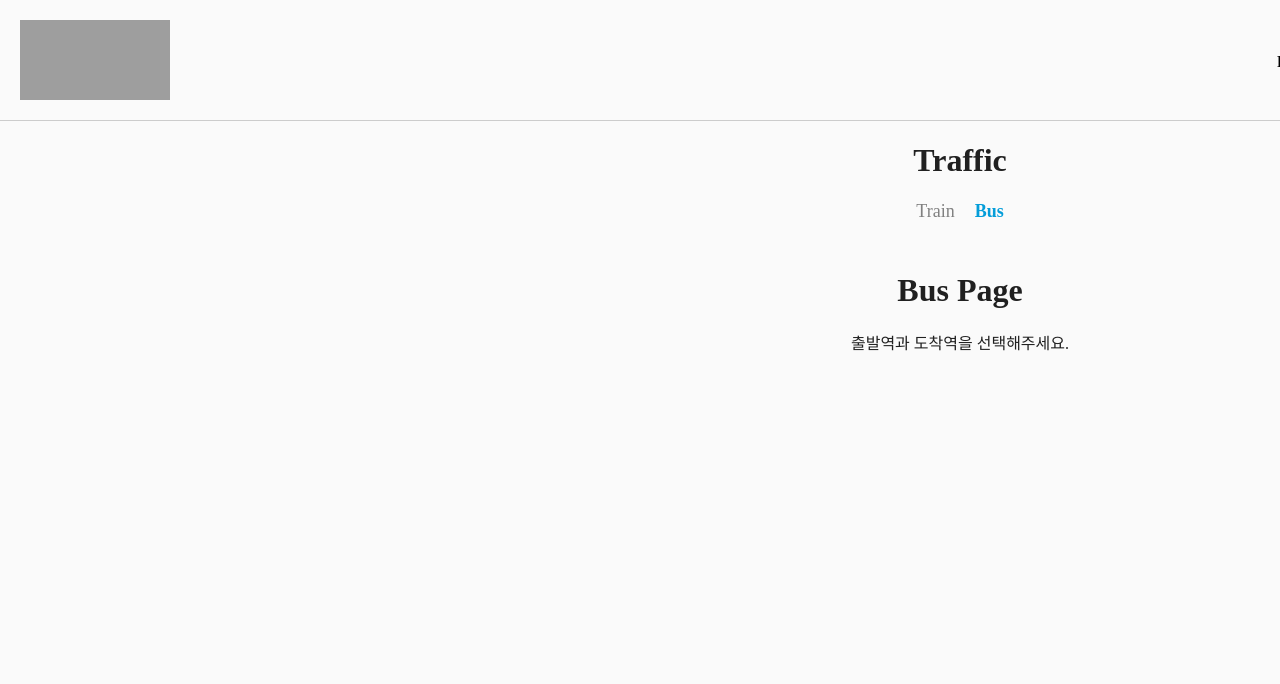
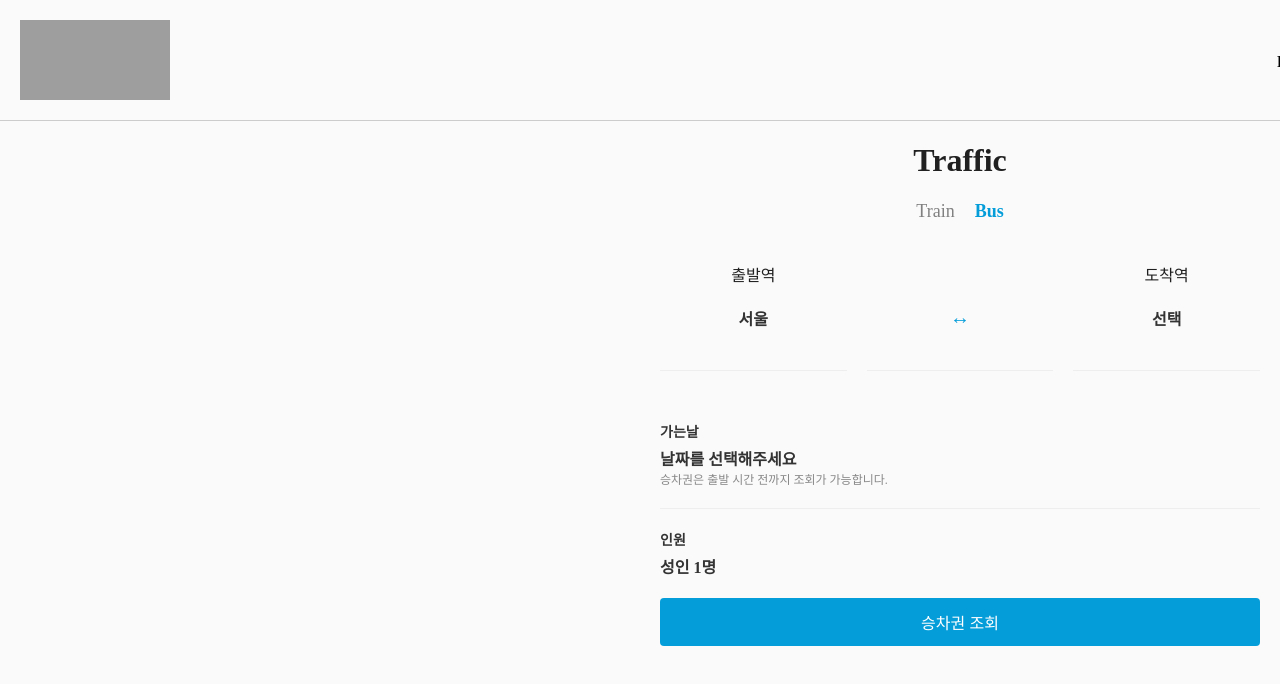
Before and after one commit to gyong-han/WorkStay, a React (Create React App) app in the folder appfinal/: page /traffic/bus in a window 1280 px wide. Shown: the top 684 px of the page. Built offline with nearby package versions, Linux system fonts and the light colour scheme; grey boxes are pictures that could not be loaded; a web font is replaced by a local one.

Commit message:
250127 : design - 버스 페이지 구현 - 기차 페이지 구현 - 버스 출발지 도착지 스왑 함수 구현

```diff
--- /dev/null
+++ b/appfinal/src/components/TrainCalendar.jsx
@@ -0,0 +1,46 @@
+import React, { useEffect, useState } from "react";
+import DatePicker from "react-datepicker";
+import ko from "date-fns/locale/ko";
+import "react-datepicker/dist/react-datepicker.css";
+import Form from "react-bootstrap/Form";
+import { format } from "date-fns";
+
+const TrainCalendar = () => {
+  const [dateRange, setDateRange] = useState([null, null]);
+  const [startDate, endDate] = dateRange;
+  useEffect(() => {
+    if (dateRange[0] !== null && dateRange[1] !== null) {
+      const dateDate = dateRange.map((date) => format(date, "yyyyMMdd"));
+      console.log(dateDate);
+    }
+  }, [dateRange]);
+  return (
+    <DatePicker
+      locale={ko}
+      selectsRange={false}
+      startDate={startDate}
+      minDate={new Date()}
+      endDate={endDate}
+      onChange={(update) => {
+        setDateRange(update);
+      }}
+      monthsShown={2}
+      withPortal
+      customInput={
+        <Form.Control
+          as="button"
+          style={{
+            width: "166px",
+            height: "50px",
+            border: "none",
+            backgroundColor: "white",
+          }}
+        >
+          날짜를 선택해주세요
+        </Form.Control>
+      }
+    />
+  );
+};
+
+export default TrainCalendar;
--- a/appfinal/src/pages/Bus.jsx
+++ b/appfinal/src/pages/Bus.jsx
@@ -2,17 +2,130 @@ import React from "react";
 import styled from "styled-components";
 
 const Container = styled.div`
+  max-width: 600px;
+  margin: 0 auto;
+  padding: 20px;
+  border-radius: 8px;
   text-align: center;
-  margin-top: 50px;
 `;
 
-const BusPage = () => {
+const FormRow = styled.div`
+  display: grid;
+  grid-template-columns: 1fr 1fr 1fr;
+  grid-template-rows: 1fr 1fr;
+  align-items: center;
+  gap: 20px;
+  margin-bottom: 30px;
+
+  .station {
+    display: flex;
+    flex-direction: column;
+    text-align: center;
+
+    span {
+      font-size: 16px;
+      font-weight: bold;
+      color: #333;
+    }
+  }
+
+  .swap {
+    font-size: 20px;
+    cursor: pointer;
+    color: #049dd9;
+  }
+
+  hr {
+    border: none;
+    border-top: 1px solid #eee;
+    margin: 20px 0;
+  }
+`;
+
+const InfoSection = styled.div`
+  margin-bottom: 20px;
+  text-align: left;
+
+  .info-row {
+    margin-bottom: 20px;
+
+    label {
+      display: block;
+      font-size: 14px;
+      font-weight: bold;
+      color: #333;
+      margin-bottom: 5px;
+    }
+
+    .main-text {
+      font-size: 16px;
+      font-weight: bold;
+      color: #333;
+    }
+
+    .sub-text {
+      font-size: 12px;
+      color: #888;
+    }
+  }
+
+  hr {
+    border: none;
+    border-top: 1px solid #eee;
+    margin: 20px 0;
+  }
+`;
+
+const SubmitButton = styled.button`
+  width: 100%;
+  padding: 12px;
+  font-size: 16px;
+  color: #ffffff;
+  background-color: #049dd9;
+  border: none;
+  border-radius: 4px;
+  cursor: pointer;
+`;
+
+const TrafficForm = () => {
   return (
     <Container>
-      <h1>Bus Page</h1>
-      <p>출발역과 도착역을 선택해주세요.</p>
+      <FormRow>
+        <div>출발역</div>
+        <div></div>
+        <div>도착역</div>
+        <div className="station">
+          <span>서울</span>
+        </div>
+        <div className="swap">↔</div>
+        <div className="station">
+          <span>선택</span>
+        </div>
+        <hr />
+        <hr />
+        <hr />
+      </FormRow>
+
+      <InfoSection>
+        <div className="info-row">
+          <label>가는날</label>
+          <div className="main-text">날짜를 선택해주세요</div>
+          <div className="sub-text">
+            승차권은 출발 시간 전까지 조회가 가능합니다.
+          </div>
+        </div>
+
+        <hr />
+
+        <div className="info-row">
+          <label>인원</label>
+          <div className="main-text">성인 1명</div>
+        </div>
+      </InfoSection>
+
+      <SubmitButton>승차권 조회</SubmitButton>
     </Container>
   );
 };
 
-export default BusPage;
+export default TrafficForm;
--- a/appfinal/src/pages/Train.jsx
+++ b/appfinal/src/pages/Train.jsx
@@ -1,5 +1,6 @@
-import React from "react";
+import React, { useState } from "react";
 import styled from "styled-components";
+import TrainCalendar from "../components/TrainCalendar";
 
 const Container = styled.div`
   max-width: 600px;
@@ -12,6 +13,7 @@ const Container = styled.div`
 const FormRow = styled.div`
   display: grid;
   grid-template-columns: 1fr 1fr 1fr;
+  grid-template-rows: 1fr 1fr;
   align-items: center;
   gap: 20px;
   margin-bottom: 30px;
@@ -32,6 +34,12 @@ const FormRow = styled.div`
     font-size: 20px;
     cursor: pointer;
     color: #049dd9;
+  }
+
+  hr {
+    border: none;
+    border-top: 1px solid #eee;
+    margin: 20px 0;
   }
 `;
 
@@ -81,24 +89,41 @@ const SubmitButton = styled.button`
 `;
 
 const TrafficForm = () => {
+  const [a, setA] = useState("서울");
+  const [b, setB] = useState("선택");
+
+  const SwapStation = () => {
+    const temp = a;
+    setA(b);
+    setB(temp);
+  };
+
   return (
     <Container>
       <FormRow>
+        <div>출발역</div>
+        <div></div>
+        <div>도착역</div>
         <div className="station">
-          <span>서울</span>
+          <span>{a}</span>
         </div>
-        <div className="swap">↔</div>
+        <div className="swap" onClick={SwapStation}>
+          ↔
+        </div>
         <div className="station">
-          <span>선택</span>
+          <span>{b}</span>
         </div>
+        <hr />
+        <hr />
+        <hr />
       </FormRow>
-
-      <FormRow></FormRow>
 
       <InfoSection>
         <div className="info-row">
           <label>가는날</label>
-          <div className="main-text">날짜를 선택해주세요</div>
+          <div className="main-text">
+            <TrainCalendar />
+          </div>
           <div className="sub-text">
             승차권은 출발 시간 전까지 조회가 가능합니다.
           </div>
```
